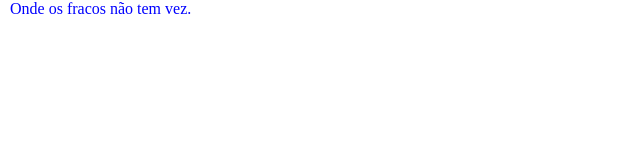
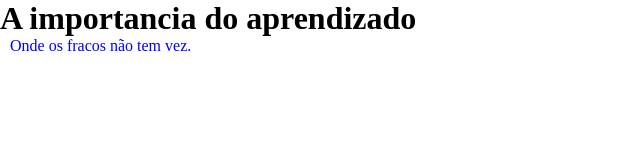
Before and after one commit to angelo81dev/lojavirtual4, a plain HTML site: page index.html in a window 1280 px wide. Shown: the whole page, without its empty margins (0-640 px from the left). Drawn offline with Linux system fonts and the light colour scheme.

Commit message:
Update index.html

```diff
--- a/index.html
+++ b/index.html
@@ -4,9 +4,10 @@
     <meta charset="UTF-8">
     <meta name="viewport" content="width=device-width, initial-scale=1.0">
     <link rel="stylesheet" href="style.css" />
-    <title>Document</title>
+    <title>Github</title>
 </head>
 <body>
+    <h1>A importancia do aprendizado</h1>
     <p>Onde os fracos não tem vez.</p>
 </body>
 </html>
```
